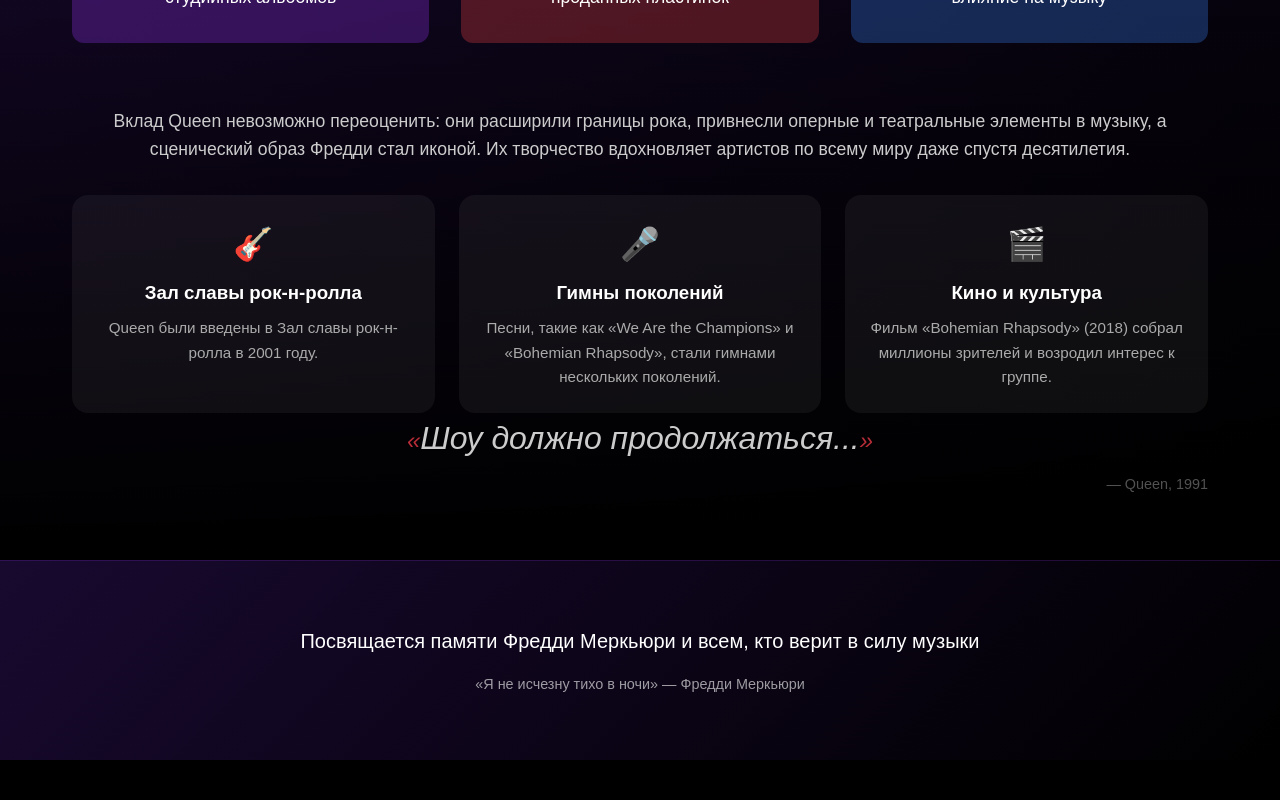
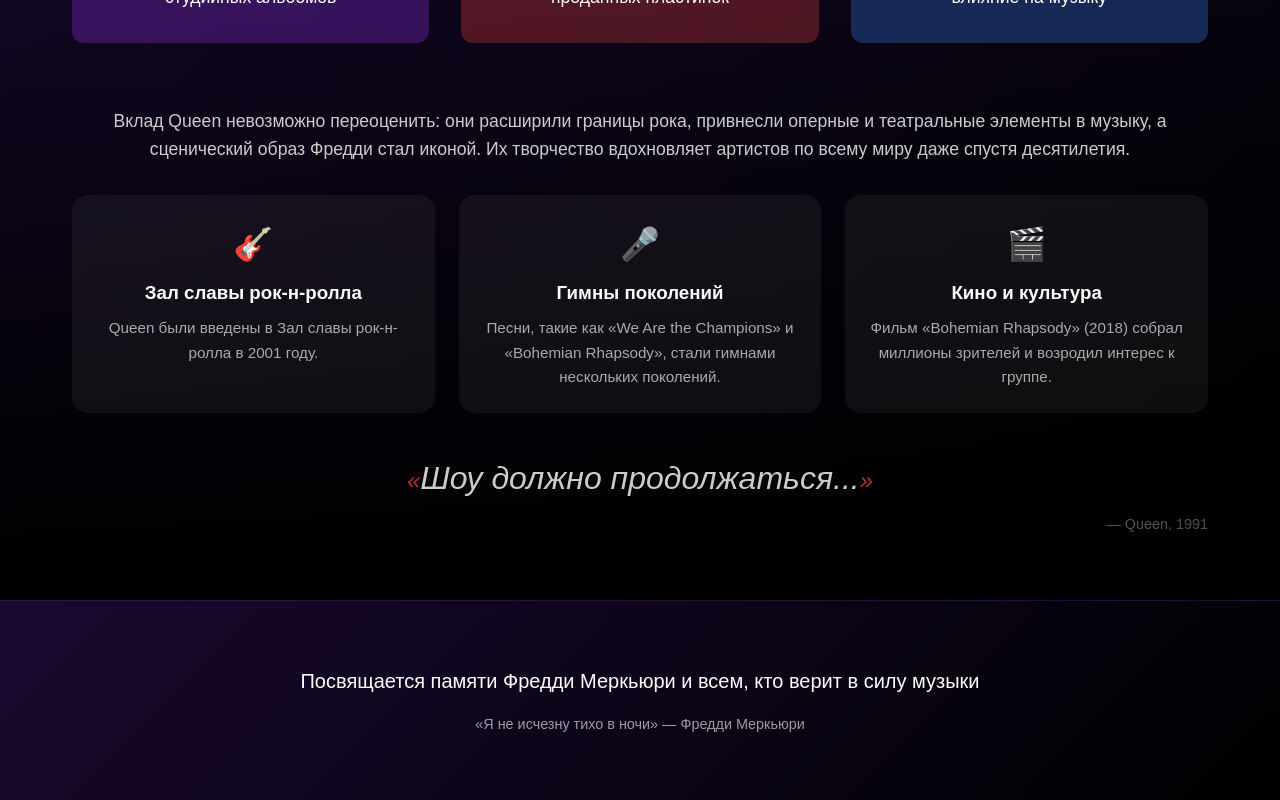
Before and after one commit to docup1/Queen, a React (Create React App) app: page / in a window 1280 px wide. Shown: the part 7256-8056 px from the top of the page. Before the commit the page ends 8016 px from the top, so only its background shows below. Built offline with nearby package versions, Linux system fonts and the light colour scheme.

Commit message:
first commit

```diff
--- a/src/styles/App.css
+++ b/src/styles/App.css
@@ -631,6 +631,7 @@
 }
 
 .final-quote {
+  padding-top: 2.5rem;
   font-size: 2rem;
   font-weight: 300;
   font-style: italic;
```
